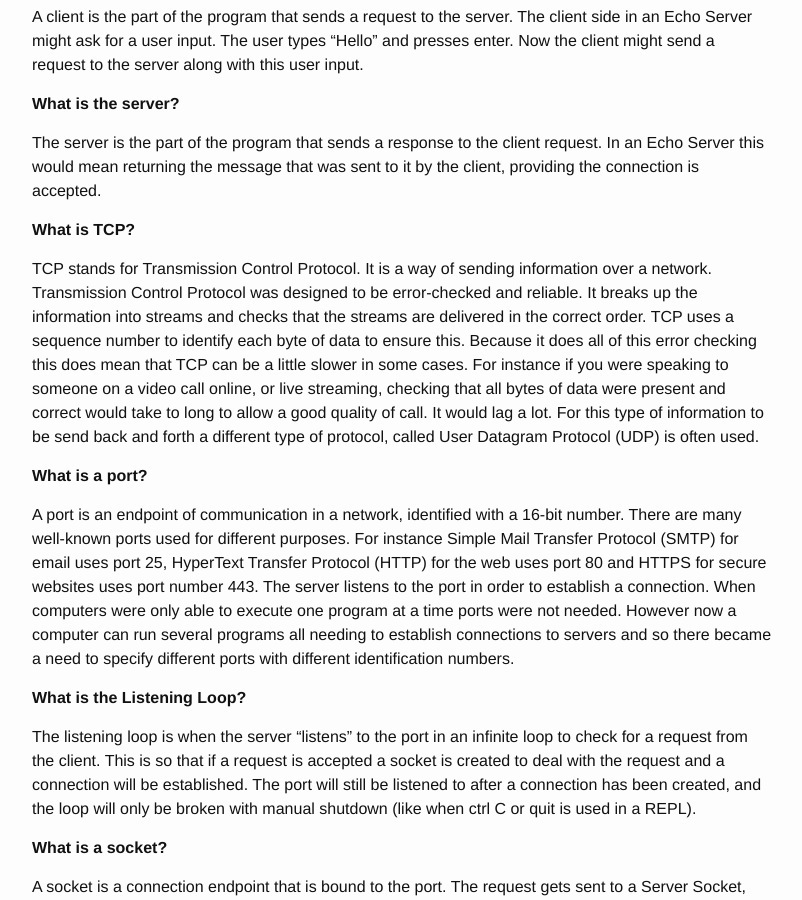
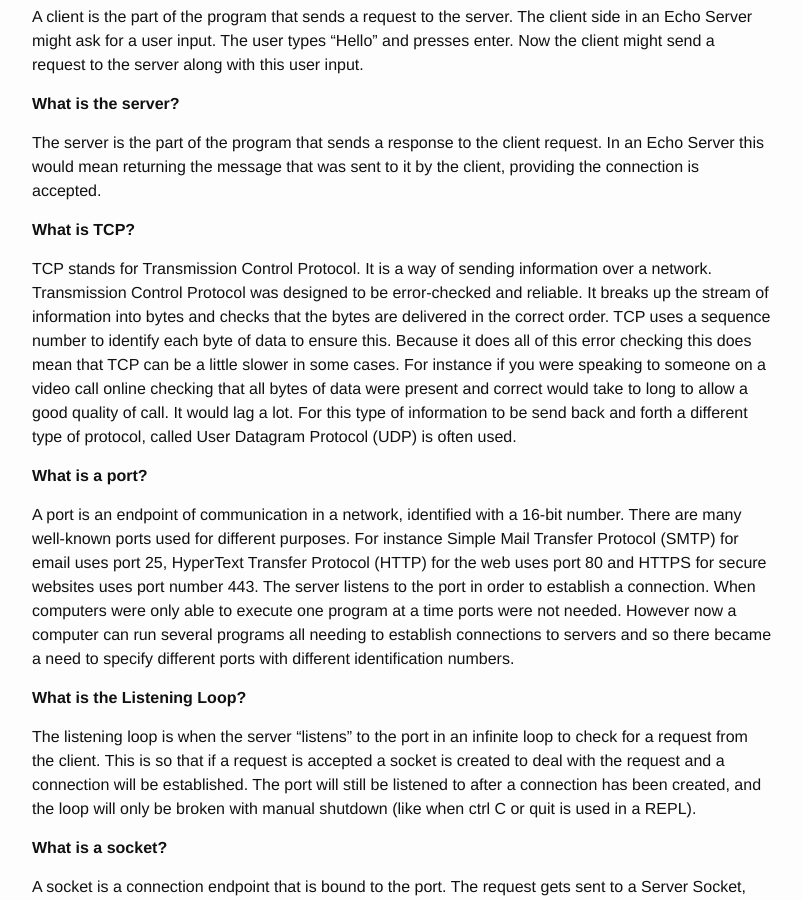
Before and after one commit to DaisyMolving/DaisyMolving.github.io, a Jekyll site: the page built from _posts/2017-02-13-components-of-an-echo-server.markdown, in a window 1280 px wide and 900 px high, scrolled down 1135 px. Shown: the whole window, without its empty margins (238-1040 px from the left). Built offline with Jekyll 4.4.1, drawn with Linux system fonts in a browser that asks for light colours; comment, search, counter and statistics services are not loaded.

Commit message:
edits errors in TCP section

```diff
--- a/_posts/2017-02-13-components-of-an-echo-server.markdown
+++ b/_posts/2017-02-13-components-of-an-echo-server.markdown
@@ -27,7 +27,7 @@ The server is the part of the program that sends a response to the client reques
 
 <strong>What is TCP?</strong>
 
-TCP stands for Transmission Control Protocol. It is a way of sending information over a network. Transmission Control Protocol was designed to be error-checked and reliable. It breaks up the information into streams and checks that the streams are delivered in the correct order. TCP uses a sequence number to identify each byte of data to ensure this. Because it does all of this error checking this does mean that TCP can be a little slower in some cases. For instance if you were speaking to someone on a video call online, or live streaming, checking that all bytes of data were present and correct would take to long to allow a good quality of call. It would lag a lot. For this type of information to be send back and forth a different type of protocol, called User Datagram Protocol (UDP) is often used.
+TCP stands for Transmission Control Protocol. It is a way of sending information over a network. Transmission Control Protocol was designed to be error-checked and reliable. It breaks up the stream of information into bytes and checks that the bytes are delivered in the correct order. TCP uses a sequence number to identify each byte of data to ensure this. Because it does all of this error checking this does mean that TCP can be a little slower in some cases. For instance if you were speaking to someone on a video call online checking that all bytes of data were present and correct would take to long to allow a good quality of call. It would lag a lot. For this type of information to be send back and forth a different type of protocol, called User Datagram Protocol (UDP) is often used.
 
 <strong>What is a port?</strong>
 
```
